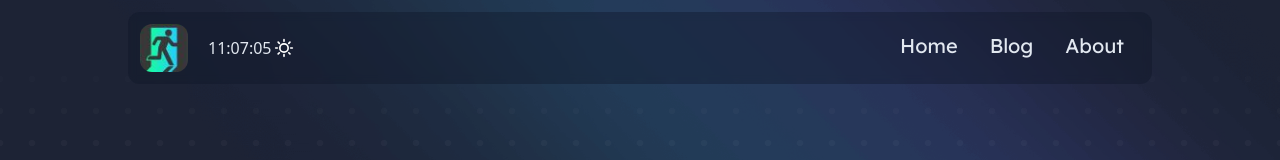
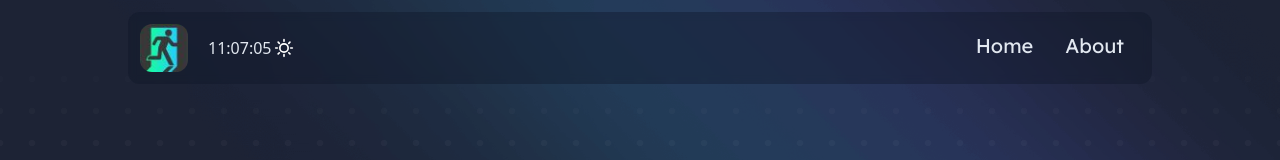
Before and after one commit to benedictgs/svelte-web, a SvelteKit app: page / in a window 1280 px wide. Shown: the top 160 px of the page. Built offline with nearby package versions, Linux system fonts and the light colour scheme.

Commit message:
hide work in progress

```diff
--- a/src/routes/Header.svelte
+++ b/src/routes/Header.svelte
@@ -39,7 +39,7 @@
             <li class="mx-2 md:mx-4 hover:scale-105 transition-transform hover:drop-shadow-[0_0_4px_hsla(200,100%,50%,60%)]">
                 <a href="/">Home</a>
             </li>
-            <li class="mx-2 md:mx-4 hover:scale-105 transition-transform hover:drop-shadow-[0_0_4px_hsla(200,100%,50%,60%)]">
+            <li class="hidden mx-2 md:mx-4 hover:scale-105 transition-transform hover:drop-shadow-[0_0_4px_hsla(200,100%,50%,60%)]">
                 <a href="/blog">Blog</a>
             </li>
             <li class="mx-2 md:mx-4 hover:scale-105 transition-transform hover:drop-shadow-[0_0_4px_hsla(200,100%,50%,60%)]">
```
